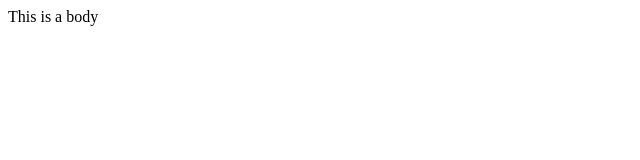
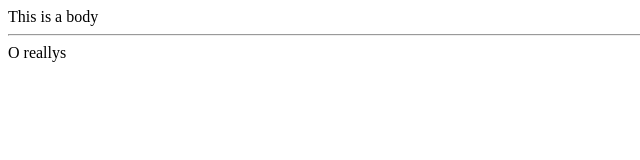
Before and after one commit to aashishwastaken/git-test, a website: page index.html in a window 1280 px wide. Shown: the whole page, without its empty margins (0-640 px from the left). Drawn offline with Linux system fonts and the light colour scheme.

```diff
--- a/index.html
+++ b/index.html
@@ -7,5 +7,7 @@
 </head>
 <body>
     This is a body
+    <br>
+    <hr>O reallys
 </body>
 </html>
```
Also changed, not shown: package.json (added, +28 -0 lines), 2 other files.
